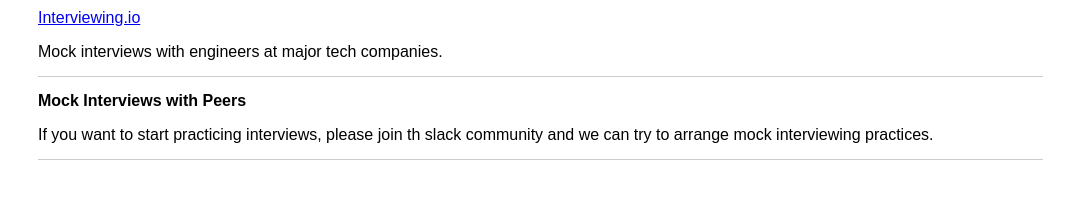
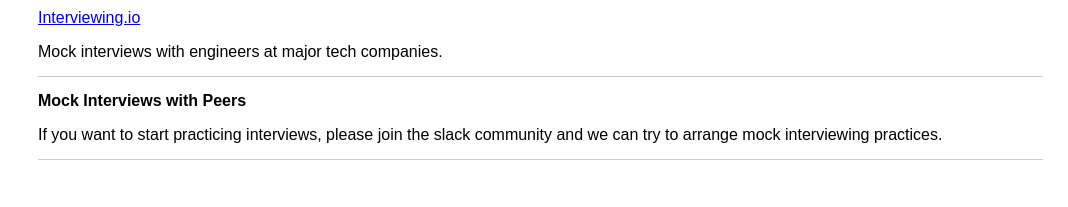
Before and after one commit to bnbry/interview-resources, a plain HTML site: page index.html in a window 1280 px wide. Shown: the part 2500-2707 px from the top of the page, without its empty margins (212-1280 px from the left). Drawn offline with Linux system fonts and the light colour scheme.

Commit message:
Fix typo

```diff
--- a/index.html
+++ b/index.html
@@ -190,7 +190,7 @@
         </li>
         <li class="link">
           <strong>Mock Interviews with Peers</strong>
-          <p>If you want to start practicing interviews, please join th slack community and we can try to arrange mock interviewing practices.</p>
+          <p>If you want to start practicing interviews, please join the slack community and we can try to arrange mock interviewing practices.</p>
         </li>
       </ul>
 
```
